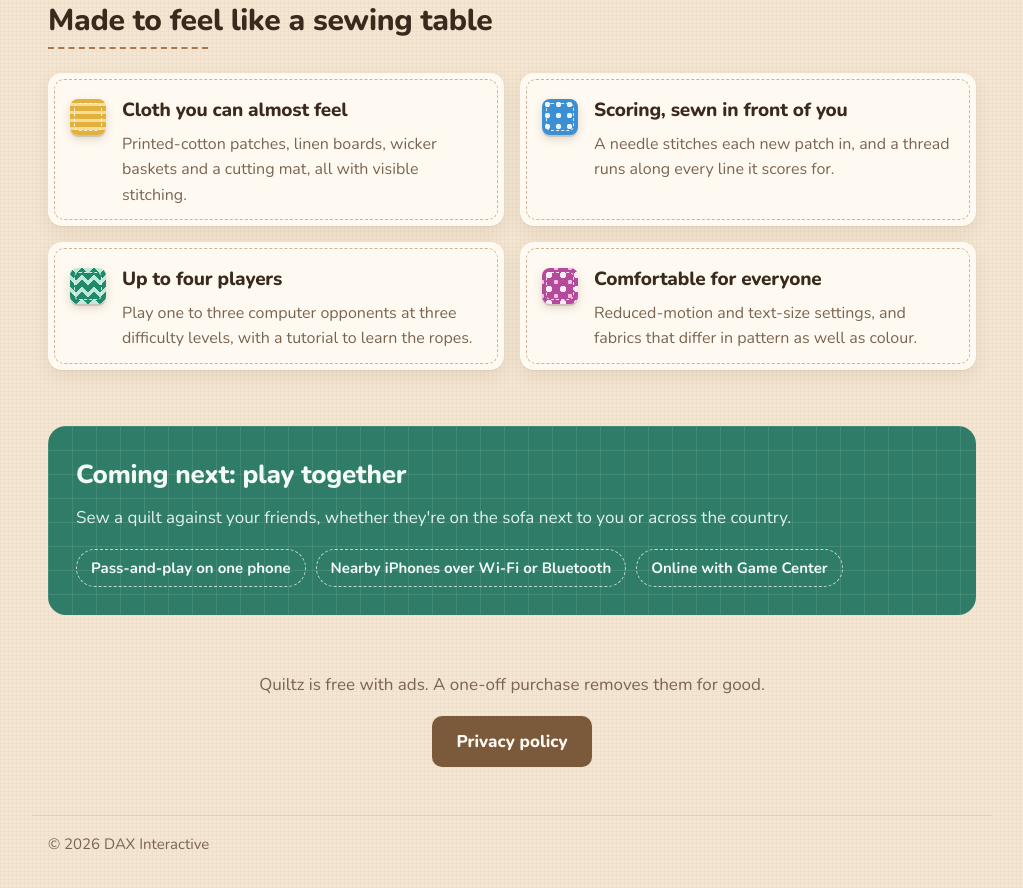
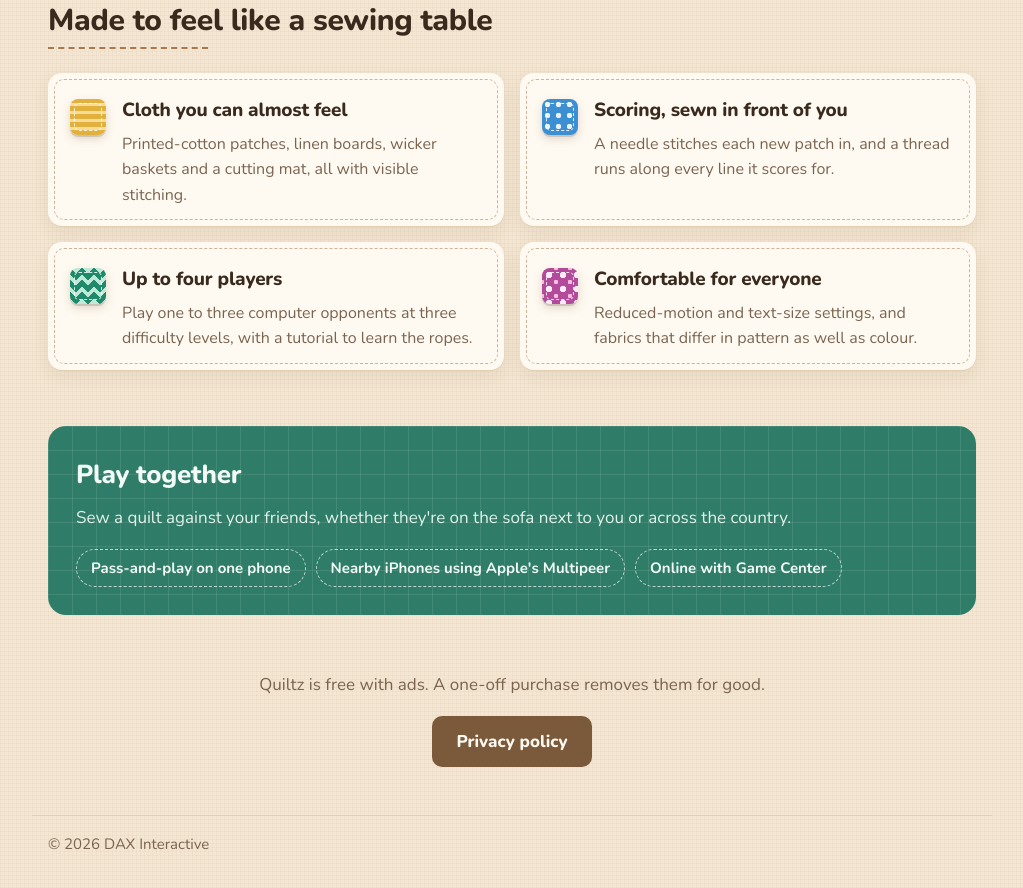
Before and after one commit to maxhakin/maxhakin.github.io, a plain HTML site: page quiltz/index.html in a window 1280 px wide. Shown: the part 989-1877 px from the top of the page, without its empty margins (128-1151 px from the left). Drawn offline with nearby package versions, Linux system fonts and the light colour scheme.

Commit message:
Update Quiltz Index
Update Quiltz to represent the implementation of multiplayer

```diff
--- a/quiltz/index.html
+++ b/quiltz/index.html
@@ -92,11 +92,11 @@
 		</section>
 
 		<section class="mat">
-			<h2>Coming next: play together</h2>
+			<h2>Play together</h2>
 			<p>Sew a quilt against your friends, whether they're on the sofa next to you or across the country.</p>
 			<ul class="modes">
 				<li>Pass-and-play on one phone</li>
-				<li>Nearby iPhones over Wi-Fi or Bluetooth</li>
+				<li>Nearby iPhones using Apple's Multipeer</li>
 				<li>Online with Game Center</li>
 			</ul>
 		</section>
```
